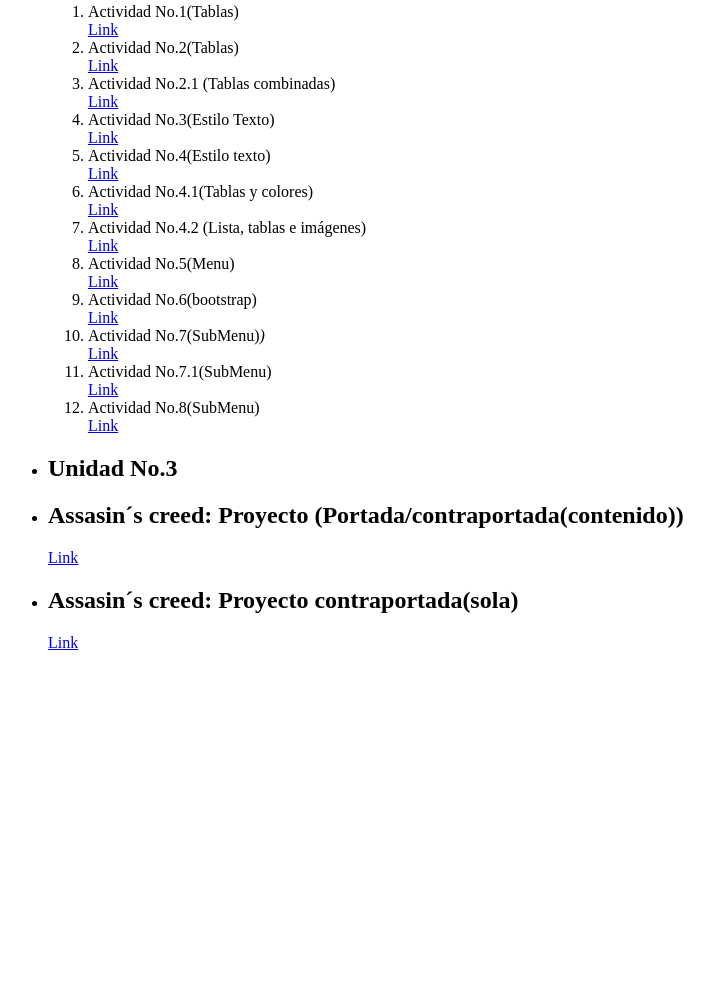
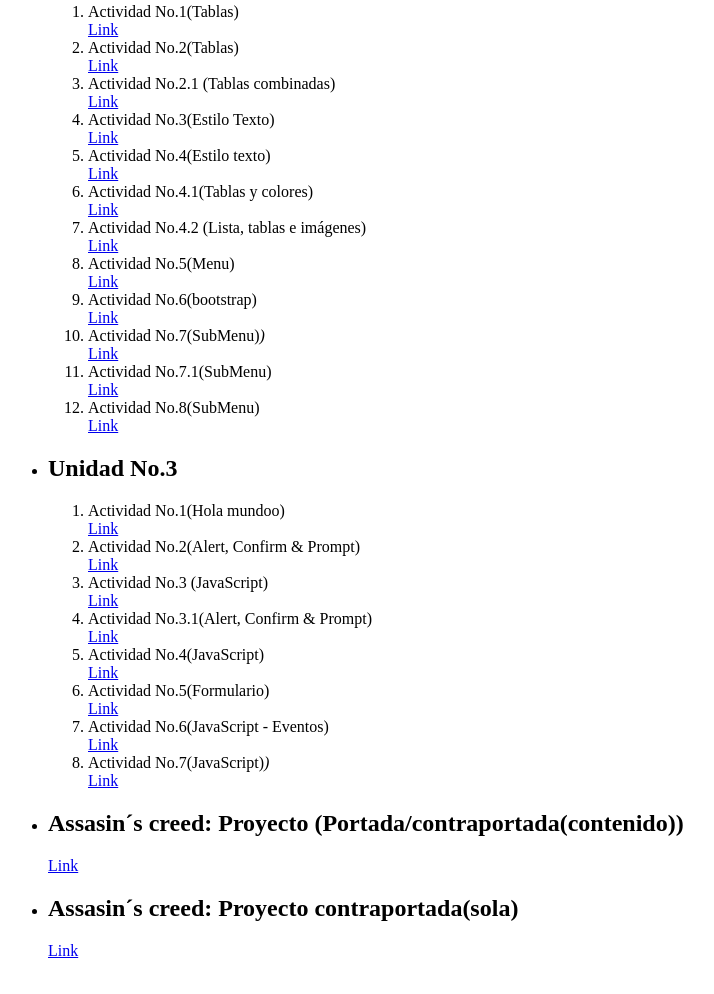
Before and after one commit to Fiurerr/Fiurerr.github.io, a plain HTML site: page index.html in a window 1280 px wide. Shown: the part 827-1821 px from the top of the page, without its empty margins (0-714 px from the left). Before the commit the page ends 1521 px from the top, so only its background shows below. Drawn offline with Linux system fonts and the light colour scheme.

Commit message:
index.html

```diff
--- a/index.html
+++ b/index.html
@@ -49,6 +49,18 @@
 
             </ol></li>
           <li><h2>Unidad No.3</h2></li>
+            <ol>
+              <li>Actividad No.1(Hola mundoo)<i></i></li>  <a href="https://fiurerr.github.io/Actividad_No1_P3.html">Link</a><br>
+              <li>Actividad No.2(Alert, Confirm & Prompt)<i></i></li> <a href="https://fiurerr.github.io/Actividad_No2_P3.html">Link</a><br>
+              <li>Actividad No.3 (JavaScript)<i></i></li> <a href="https://fiurerr.github.io/Actividad_No3_P3.html">Link</a><br>
+              <li>Actividad No.3.1(Alert, Confirm & Prompt)<i></i></li> <a href="https://fiurerr.github.io/Actividad_No_P3_1_2.html">Link</a><br>
+              <li>Actividad No.4(JavaScript)<i></i></li> <a href="https://fiurerr.github.io/Actividad_No4_P3.html">Link</a><br>
+              <li>Actividad No.5(Formulario)<i></i></li> <a href="https://fiurerr.github.io/Actividad_05_Unidad_03.html">Link</a><br>
+              <li>Actividad No.6(JavaScript - Eventos)<i></i></li> <a href="https://fiurerr.github.io/Actividad_06_Unidad_03.html">Link</a><br>
+              <li>Actividad No.7(JavaScript)<i>)</i></li> <a href="https://fiurerr.github.io/Actividad_07_Unidad_03.html">Link</a><br>
+
+
+            </ol></li>
             <li><h2>Assasin´s creed: Proyecto (Portada/contraportada(contenido))</h2></li> <a href="https://fiurerr.github.io/Cover.html">Link</a><br>
             <li><h2>Assasin´s creed: Proyecto contraportada(sola)</h2></li> <a href="https://fiurerr.github.io/contenido_De_proyecto.html">Link</a><br>
 
```
